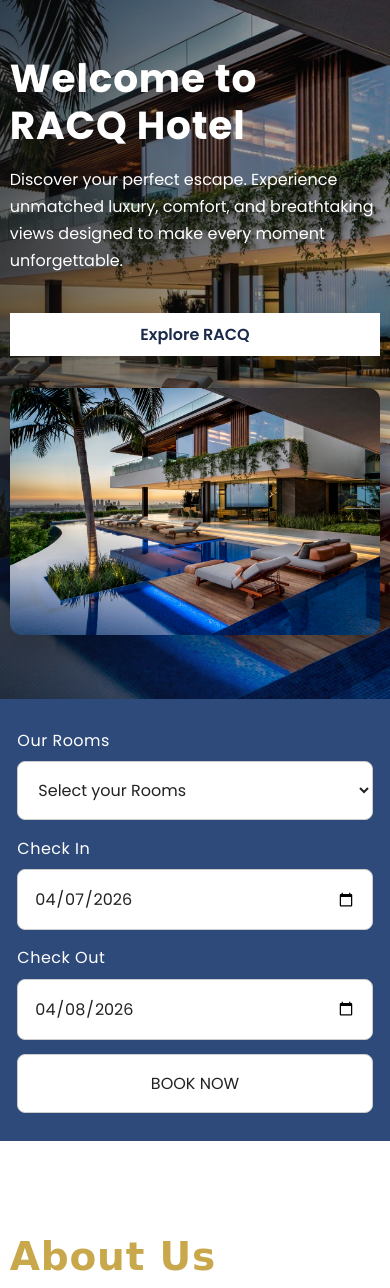
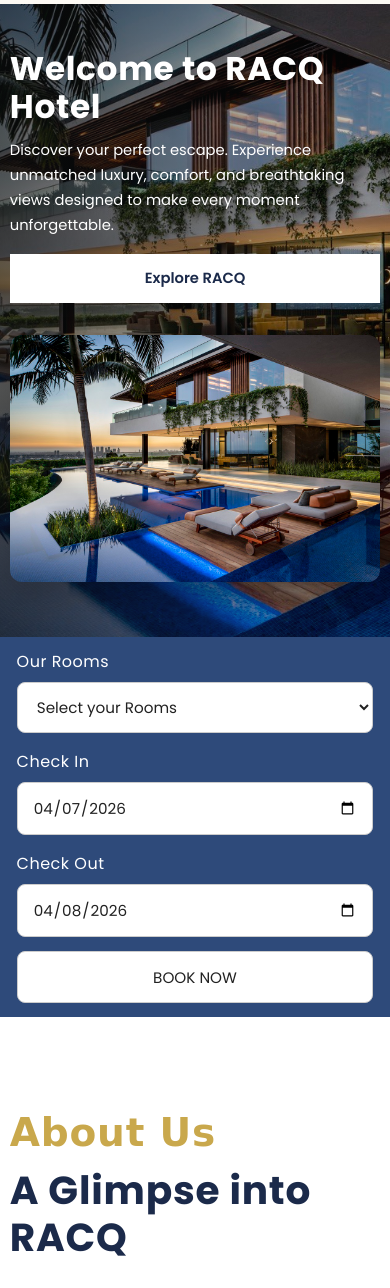
Before and after one commit to CreamySushi/RACQ-CRUD, a Flask app: page / in a window 390 px wide. Shown: the part 76-1364 px from the top of the page. Run offline with Flask 3, Linux system fonts and the light colour scheme.

Commit message:
Refactor: fix  the typology

```diff
--- a/hotel_management_system/static/css/dashboardstyles.css
+++ b/hotel_management_system/static/css/dashboardstyles.css
@@ -839,14 +839,18 @@ tbody tr:hover { background: var(--color5); cursor: pointer; transition: backgro
     .container { width: var(--container-width-sm); }
 
     body {
-        padding-top: 0;
+        padding-top: 5rem;
     }
 
     /* Navbar fixes for mobile */
     nav {
+        position: fixed;
+        top: 0;
+        left: 0;
+        width: 100%;
         height: auto;
         padding: 1rem 0;
-        position: relative;
+        z-index: 2000;
     }
 
     .nav_container {
@@ -905,13 +909,34 @@ tbody tr:hover { background: var(--color5); cursor: pointer; transition: backgro
         padding: 4rem 0;
     }
 
+    .header_left h1 {
+        font-size: clamp(1.85rem, 7vw, 2.65rem);
+        line-height: 1.15;
+    }
+
+    .header_left p {
+        font-size: clamp(0.95rem, 3.6vw, 1.08rem);
+        margin: 0.85rem 0 1.5rem;
+    }
+
+    .header_left .btn {
+        width: fit-content;
+        padding: 0.75rem 1.2rem;
+        font-size: 0.95rem;
+    }
+
     .booking {
-        padding: var(--space-4) 1rem var(--space-4);
+        padding: 0.9rem 0.65rem 1.05rem;
+    }
+
+    .bookings_container {
+        width: min(100%, 38rem);
+        margin: 0 auto;
     }
 
     .booking_form {
         grid-template-columns: 1fr;
-        gap: 1rem;
+        gap: 0.8rem;
     }
 
     .booking_row label {
@@ -921,8 +946,8 @@ tbody tr:hover { background: var(--color5); cursor: pointer; transition: backgro
     .booking_form select,
     .booking_form input[type="date"],
     .booking_form button {
-        padding: 1rem;
-        font-size: 1rem;
+        padding: 0.82rem 0.95rem;
+        font-size: 0.95rem;
         border-radius: 0.5rem;
     }
 
@@ -1048,7 +1073,7 @@ svg {
     }
 
     body {
-        padding-top: 0;
+        padding-top: 5rem;
         overflow-x: hidden;
     }
 
@@ -1061,9 +1086,25 @@ svg {
     }
 
     header {
-        min-height: 32rem;
+        min-height: 30rem;
         height: auto;
-        padding: 3.5rem 0;
+        padding: 2.9rem 0;
+    }
+
+    .header_left h1 {
+        font-size: clamp(1.8rem, 7.2vw, 2.45rem);
+        line-height: 1.15;
+    }
+
+    .header_left p {
+        font-size: clamp(0.93rem, 3.7vw, 1.02rem);
+        margin: 0.75rem 0 1.25rem;
+    }
+
+    .header_left .btn {
+        width: fit-content;
+        padding: 0.7rem 1.1rem;
+        font-size: 0.92rem;
     }
 
     .header_left p,
@@ -1073,7 +1114,12 @@ svg {
     }
 
     .booking {
-        padding-inline: 0.5rem;
+        padding: 0.85rem 0.5rem 1rem;
+    }
+
+    .bookings_container {
+        width: min(100%, 36rem);
+        margin: 0 auto;
     }
 
     .booking_form {
@@ -1156,6 +1202,28 @@ svg {
         font-size: clamp(1.65rem, 8vw, 2.25rem);
     }
 
+    .header_left h1 {
+        font-size: clamp(1.55rem, 8.6vw, 2.05rem);
+    }
+
+    .header_left p {
+        font-size: 0.92rem;
+        margin-bottom: 1rem;
+    }
+
+    .header_left .btn {
+        width: 100%;
+        text-align: center;
+    }
+
+    .booking {
+        padding: 0.7rem 0.45rem 0.9rem;
+    }
+
+    .bookings_container {
+        width: min(100%, 33rem);
+    }
+
     .room_card {
         min-width: 88vw;
     }
@@ -1211,8 +1279,30 @@ svg {
 /* Landscape phones and short screens */
 @media screen and (max-height: 500px) and (orientation: landscape) {
     header {
-        min-height: 28rem;
-        padding: 2.2rem 0;
+        min-height: 24rem;
+        padding: 1.8rem 0;
+    }
+
+    .header_left h1 {
+        font-size: clamp(1.45rem, 4.8vw, 2rem);
+    }
+
+    .header_left p {
+        font-size: 0.9rem;
+        margin: 0.6rem 0 1rem;
+    }
+
+    .header_left .btn {
+        padding: 0.62rem 1rem;
+        font-size: 0.86rem;
+    }
+
+    .booking {
+        padding: 0.65rem 0.45rem 0.85rem;
+    }
+
+    .bookings_container {
+        width: min(100%, 32rem);
     }
 
     .nav_menu {
```
